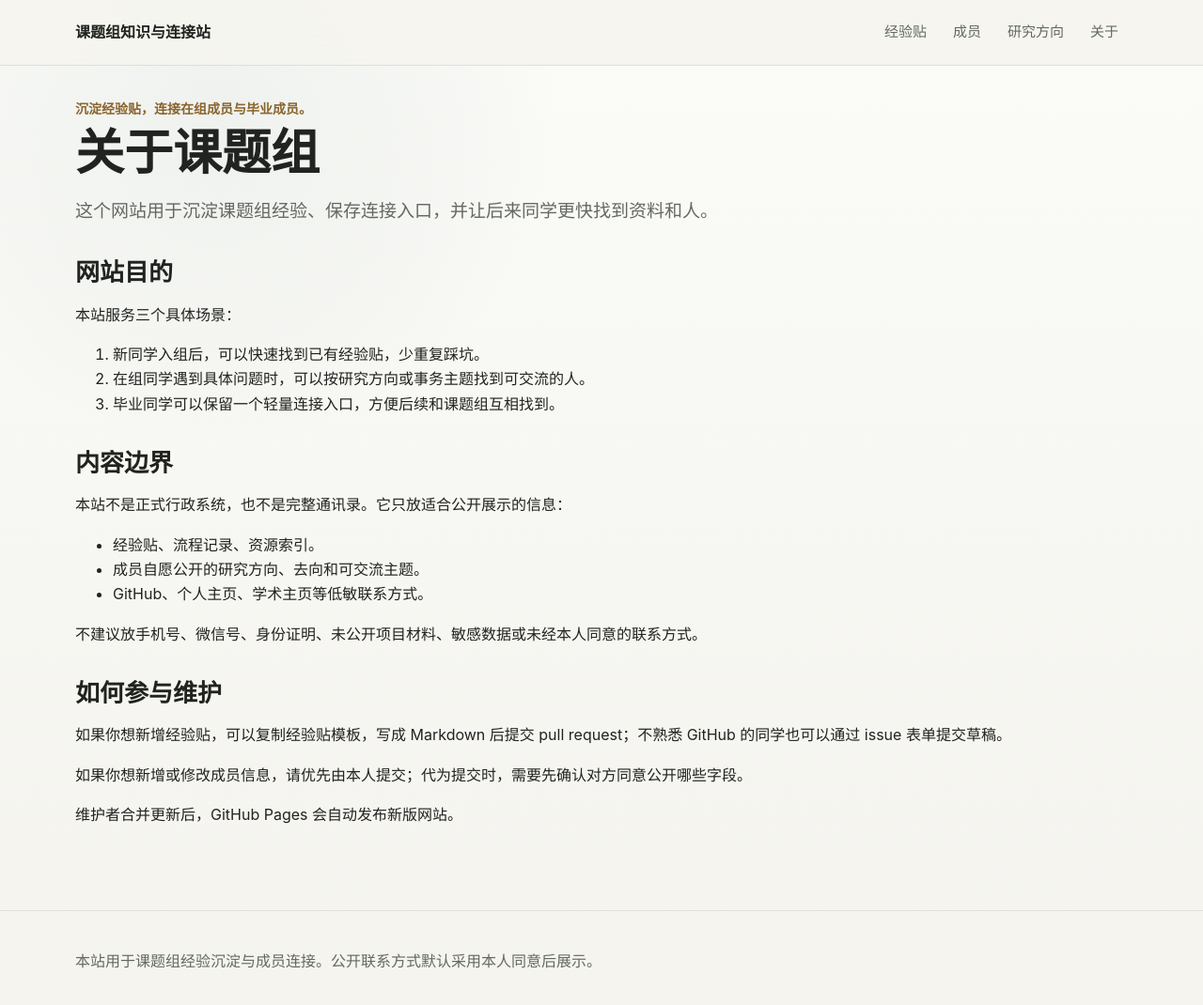
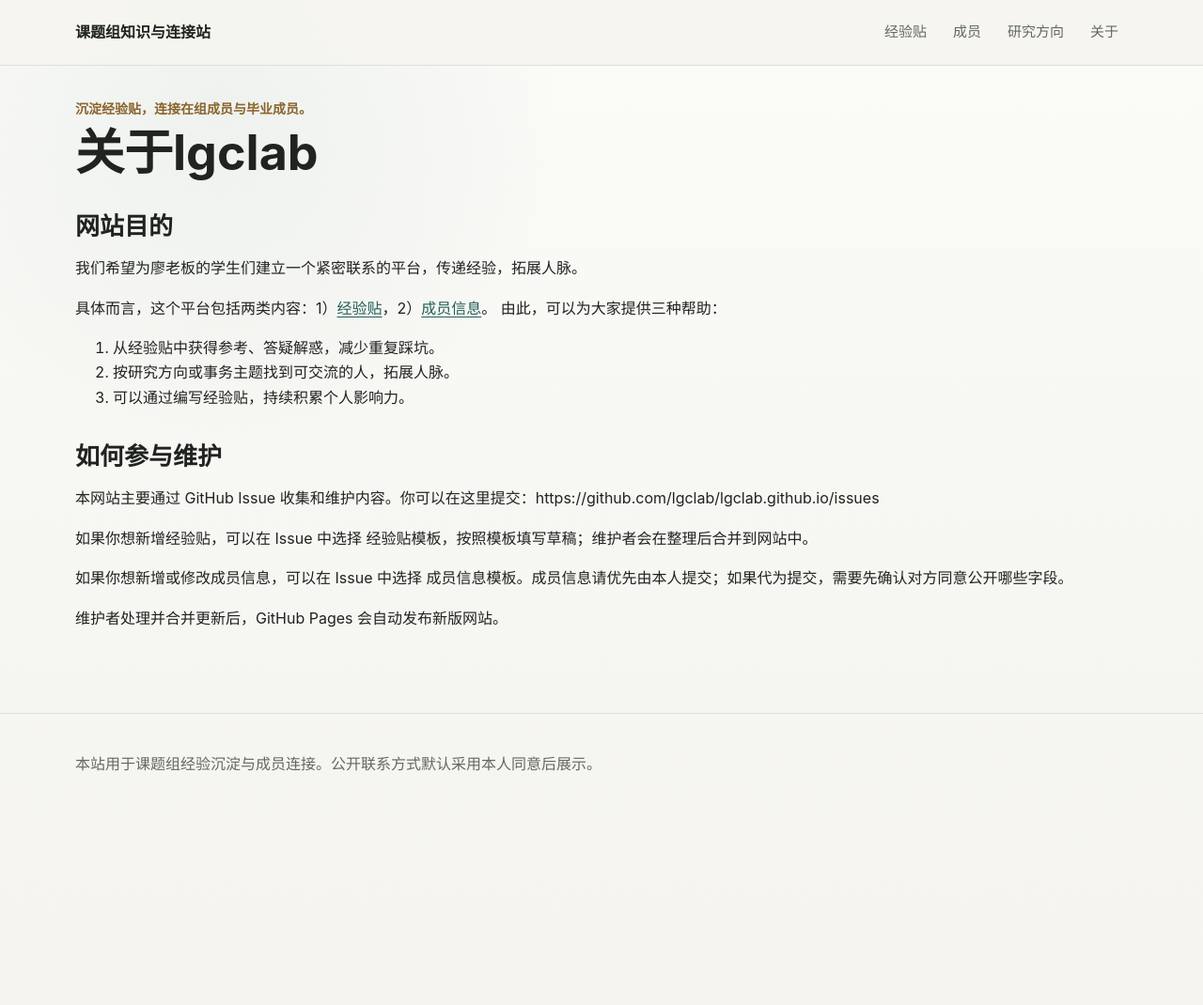
Before and after one commit to lgclab/lgclab.github.io, a Jekyll site: the page built from about.md, in a window 1280 px wide and 1076 px high. Shown: the top 1070 px of the window at 94% size. Built offline with Jekyll 4.4.1, drawn with Linux system fonts in a browser that asks for light colours.

Commit message:
update about.md

```diff
--- a/about.md
+++ b/about.md
@@ -1,31 +1,25 @@
 ---
-title: "关于课题组"
+title: "关于lgclab"
 permalink: /about/
-summary: "这个网站用于沉淀课题组经验、保存连接入口，并让后来同学更快找到资料和人。"
 ---
 
 ## 网站目的
 
-本站服务三个具体场景：
+我们希望为廖老板的学生们建立一个紧密联系的平台，传递经验，拓展人脉。
 
-1. 新同学入组后，可以快速找到已有经验贴，少重复踩坑。
-2. 在组同学遇到具体问题时，可以按研究方向或事务主题找到可交流的人。
-3. 毕业同学可以保留一个轻量连接入口，方便后续和课题组互相找到。
+具体而言，这个平台包括两类内容：1）[经验贴](https://lgclab.github.io/posts/)，2）[成员信息](https://lgclab.github.io/members/)。
+由此，可以为大家提供三种帮助：
 
-## 内容边界
-
-本站不是正式行政系统，也不是完整通讯录。它只放适合公开展示的信息：
-
-- 经验贴、流程记录、资源索引。
-- 成员自愿公开的研究方向、去向和可交流主题。
-- GitHub、个人主页、学术主页等低敏联系方式。
-
-不建议放手机号、微信号、身份证明、未公开项目材料、敏感数据或未经本人同意的联系方式。
+1. 从经验贴中获得参考、答疑解惑，减少重复踩坑。
+2. 按研究方向或事务主题找到可交流的人，拓展人脉。
+3. 可以通过编写经验贴，持续积累个人影响力。
 
 ## 如何参与维护
 
-如果你想新增经验贴，可以复制经验贴模板，写成 Markdown 后提交 pull request；不熟悉 GitHub 的同学也可以通过 issue 表单提交草稿。
+本网站主要通过 GitHub Issue 收集和维护内容。你可以在这里提交：https://github.com/lgclab/lgclab.github.io/issues
 
-如果你想新增或修改成员信息，请优先由本人提交；代为提交时，需要先确认对方同意公开哪些字段。
+如果你想新增经验贴，可以在 Issue 中选择 经验贴模板，按照模板填写草稿；维护者会在整理后合并到网站中。
 
-维护者合并更新后，GitHub Pages 会自动发布新版网站。
+如果你想新增或修改成员信息，可以在 Issue 中选择 成员信息模板。成员信息请优先由本人提交；如果代为提交，需要先确认对方同意公开哪些字段。
+
+维护者处理并合并更新后，GitHub Pages 会自动发布新版网站。
```
